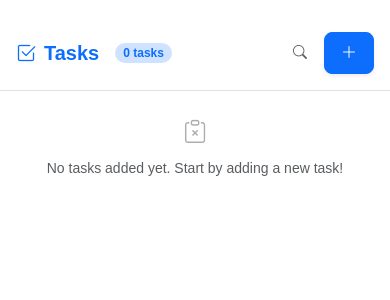
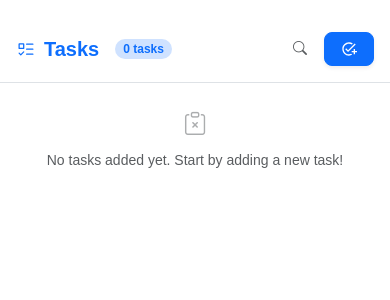
Before and after one commit to Devuno-official/ReactJs, a React (Vite) app in the folder Todo-App/: page / in a window 390 px wide. Shown: the top 300 px of the page. Built offline with nearby package versions, Linux system fonts and the light colour scheme.

Commit message:
Header part of this todo app with responsive

```diff
--- a/Todo-App/src/Components/Header.jsx
+++ b/Todo-App/src/Components/Header.jsx
@@ -1,5 +1,6 @@
 import { useState } from "react";
-
+import { MdAddTask } from "react-icons/md";
+import { GoTasklist } from "react-icons/go";
 export default function Header({ taskCount }) {
   const [isSearchOpen, setIsSearchOpen] = useState(false);
 
@@ -8,7 +9,7 @@ export default function Header({ taskCount }) {
       <div className="d-flex align-items-center justify-content-between p-3">
         <div className="d-flex align-items-center gap-3">
           <h1 className="h5 mb-0 text-primary fw-bold d-flex align-items-center gap-2">
-            <i className="bi bi-check2-square"></i>
+           <GoTasklist />
             Tasks
           </h1>
           <span className="badge bg-primary-subtle text-primary rounded-pill px-2">
@@ -46,7 +47,7 @@ export default function Header({ taskCount }) {
                 data-bs-toggle="modal"
                 data-bs-target="#exampleModal"
               >
-                <i className="bi bi-plus-lg"></i>
+               <MdAddTask />
               </button>
             </>
           )}
```
